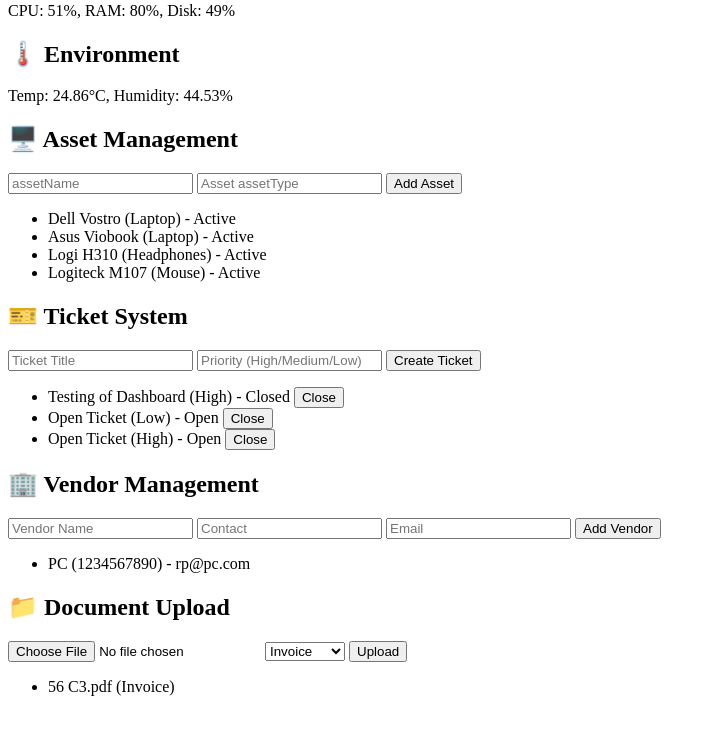
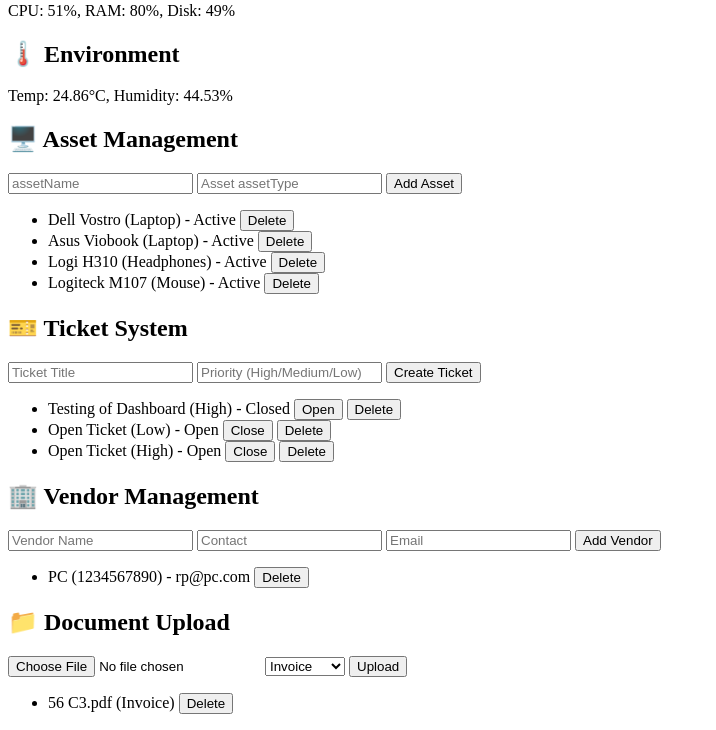
Before and after one commit to Swapnil-2023/Unified-IT-Dashboard, a Flask app: page / in a window 1280 px wide. Shown: the part 212-942 px from the top of the page, without its empty margins (0-716 px from the left). Before the commit the page ends 908 px from the top, so only its background shows below. Run offline with Flask 3, Linux system fonts and the light colour scheme; data comes from the database, SQL or seed files in the repository; both versions use the stored data as it was after the commit.

Commit message:
Phase 5 completed - Delete Function & Ticket buttons logic (UX improvement)

```diff
--- a/routes/asset.py
+++ b/routes/asset.py
@@ -32,3 +32,13 @@ def add_asset():
     db.session.commit()
 
     return jsonify({"message": "Asset added successfully"})
+
+# Delete asset
+@asset_bp.route('/assets/<int:id>', methods=['DELETE'])
+def delete_asset(id):
+    asset = Asset.query.get(id)
+
+    db.session.delete(asset)
+    db.session.commit()
+
+    return jsonify({"message": "Asset deleted"})
--- a/routes/document.py
+++ b/routes/document.py
@@ -13,7 +13,7 @@ def upload_file():
     file_type = request.form.get('type')
 
     if file:
-        file_path = os.path.join(UPLOAD_FOLDER, file.filename)
+        file_path = os.path.join(os.getcwd(), doc.file_path)
         file.save(file_path)
 
         doc = Document(
@@ -32,8 +32,35 @@ def get_documents():
     docs = Document.query.all()
     return jsonify([
         {
+            "id": d.id,
             "name": d.file_name,
             "type": d.file_type,
             "path": d.file_path
         } for d in docs
     ])
+
+# Delete Document
+import os
+
+@document_bp.route('/documents/<int:id>', methods=['DELETE'])
+def delete_document(id):
+    doc = Document.query.get(id)
+
+    if not doc:
+        return jsonify({"error": "Not found"}), 404
+
+    # ✅ Debug print (temporary)
+    print("Deleting file:", doc.file_path)
+
+    # ✅ Delete file from folder
+    if os.path.exists(doc.file_path):
+        os.remove(doc.file_path)
+        print("File deleted from folder")
+    else:
+        print("File NOT found in folder")
+
+    # ✅ Delete DB record
+    db.session.delete(doc)
+    db.session.commit()
+
+    return jsonify({"message": "Document deleted"})
--- a/routes/ticket.py
+++ b/routes/ticket.py
@@ -39,7 +39,28 @@ def add_ticket():
 def update_ticket(id):
     ticket = Ticket.query.get(id)
 
-    ticket.status = "Closed"
+    if not ticket:
+        return jsonify({"error": "Not found"}), 404
+
+    # 🔄 Toggle status
+    if ticket.status == "Open":
+        ticket.status = "Closed"
+    else:
+        ticket.status = "Open"
+
     db.session.commit()
 
-    return jsonify({"message": "Ticket closed"})
+    return jsonify({"message": "Status updated"})
+
+# DELETE ticket
+@ticket_bp.route('/tickets/<int:id>', methods=['DELETE'])
+def delete_ticket(id):
+    ticket = Ticket.query.get(id)
+
+    if not ticket:
+        return jsonify({"error": "Ticket not found"}), 404
+
+    db.session.delete(ticket)
+    db.session.commit()
+
+    return jsonify({"message": "Ticket deleted"})
--- a/routes/vendor.py
+++ b/routes/vendor.py
@@ -30,3 +30,15 @@ def add_vendor():
     db.session.commit()
 
     return jsonify({"message": "Vendor added"})
+
+@vendor_bp.route('/vendors/<int:id>', methods=['DELETE'])
+def delete_vendor(id):
+    vendor = Vendor.query.get(id)
+
+    if not vendor:
+        return jsonify({"error": "Vendor not found"}), 404
+
+    db.session.delete(vendor)
+    db.session.commit()
+
+    return jsonify({"message": "Vendor deleted"})
--- a/templates/dashboard.html
+++ b/templates/dashboard.html
@@ -94,6 +94,8 @@ function loadAssets() {
             let li = document.createElement('li');
             li.innerText = `${asset.name} (${asset.type}) - ${asset.status}`;
             list.appendChild(li);
+            li.innerHTML = `${asset.name} (${asset.type}) - ${asset.status}
+            <button onclick="deleteAsset(${asset.id})">Delete</button>`;
         });
     });
 }
@@ -115,6 +117,13 @@ function addAsset() {
     .catch(err => console.error("Error:", err));
 }
 
+function deleteAsset(id) {
+    fetch(`/assets/${id}`, {
+        method: 'DELETE'
+    })
+    .then(() => loadAssets());
+}
+
 loadAssets();
 </script>
 
@@ -129,9 +138,18 @@ function loadTickets() {
         data.forEach(ticket => {
     let li = document.createElement('li');
 
+    let actionButton = "";
+
+    if (ticket.status === "Open") {
+        actionButton = `<button onclick="toggleTicket(${ticket.id})">Close</button>`;
+    } else {
+        actionButton = `<button onclick="toggleTicket(${ticket.id})">Open</button>`;
+    }
+
     li.innerHTML = `
         ${ticket.title} (${ticket.priority}) - ${ticket.status}
-                <button onclick="closeTicket(${ticket.id})">Close</button>
+        ${actionButton}
+        <button onclick="deleteTicket(${ticket.id})">Delete</button>
     `;
 
     list.appendChild(li);
@@ -154,12 +172,23 @@ function addTicket() {
     });
 }
 
-function closeTicket(id) {
+function toggleTicket(id) {
     fetch(`/tickets/${id}`, {
         method: 'PUT'
     })
     .then(() => {
         loadTickets();
+        loadData();
+    });
+}
+
+function deleteTicket(id) {
+    fetch(`/tickets/${id}`, {
+        method: 'DELETE'
+    })
+    .then(() => {
+        loadTickets();
+        loadData(); // update dashboard stats
     });
 }
 
@@ -179,6 +208,8 @@ function loadVendors() {
             let li = document.createElement('li');
             li.innerText = `${v.name} (${v.contact}) - ${v.email}`;
             list.appendChild(li);
+            li.innerHTML = `${v.name} (${v.contact}) - ${v.email}
+            <button onclick="deleteVendor(${v.id})">Delete</button>`;
         });
     });
 }
@@ -193,6 +224,11 @@ function addVendor() {
         headers: { 'Content-Type': 'application/json' },
         body: JSON.stringify({ name, contact, email })
     })
+    .then(() => loadVendors());
+}
+
+function deleteVendor(id) {
+    fetch(`/vendors/${id}`, { method: 'DELETE' })
     .then(() => loadVendors());
 }
 
@@ -226,8 +262,16 @@ function loadDocuments() {
             let li = document.createElement('li');
             li.innerText = `${doc.name} (${doc.type})`;
             list.appendChild(li);
+            li.innerHTML = `${doc.name} (${doc.type})
+            <button onclick="deleteDocument(${doc.id})">Delete</button>`;
         });
     });
+}
+
+function deleteDocument(id) {
+    console.log("Deleting ID:", id); // DEBUG
+    fetch(`/documents/${id}`, { method: 'DELETE' })
+    .then(() => loadDocuments());
 }
 
 loadDocuments();
```
Also changed, not shown: database/db.sqlite3. Lines whose indentation alone changed are shown as unchanged.
